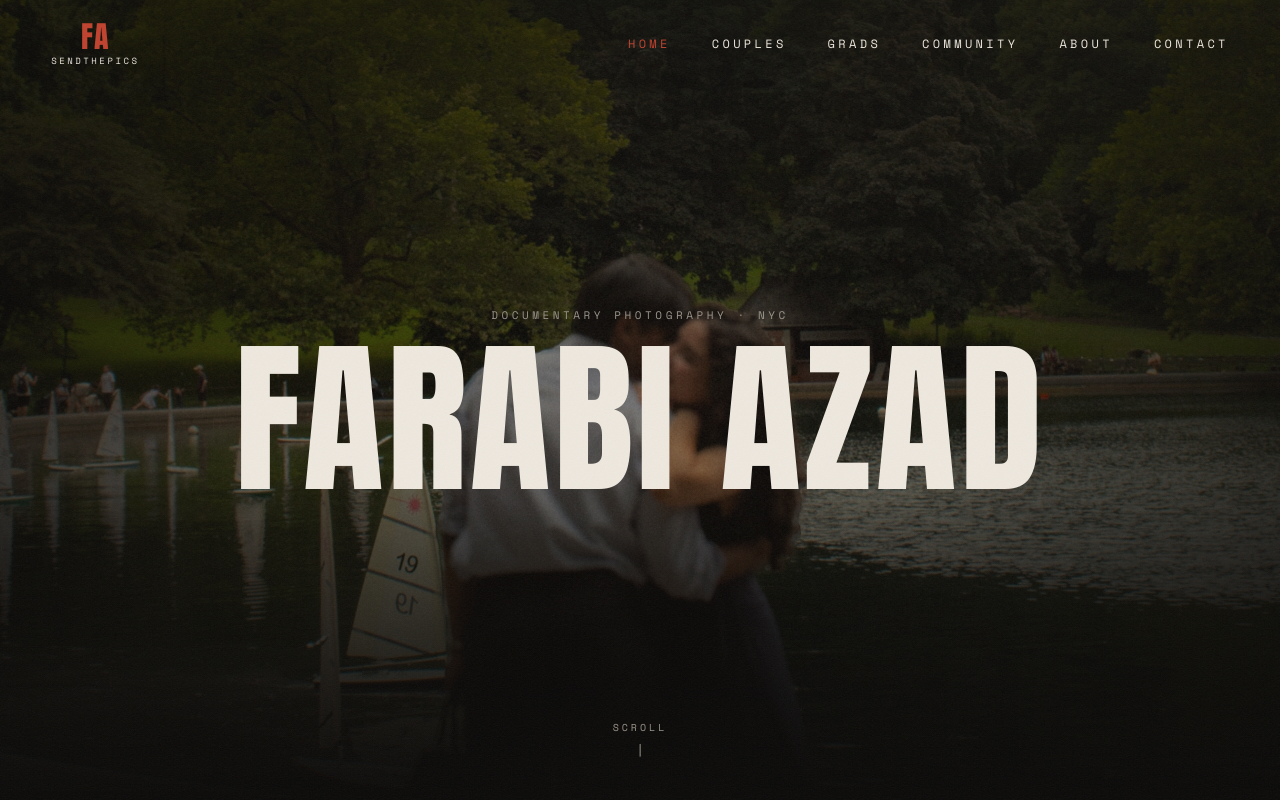
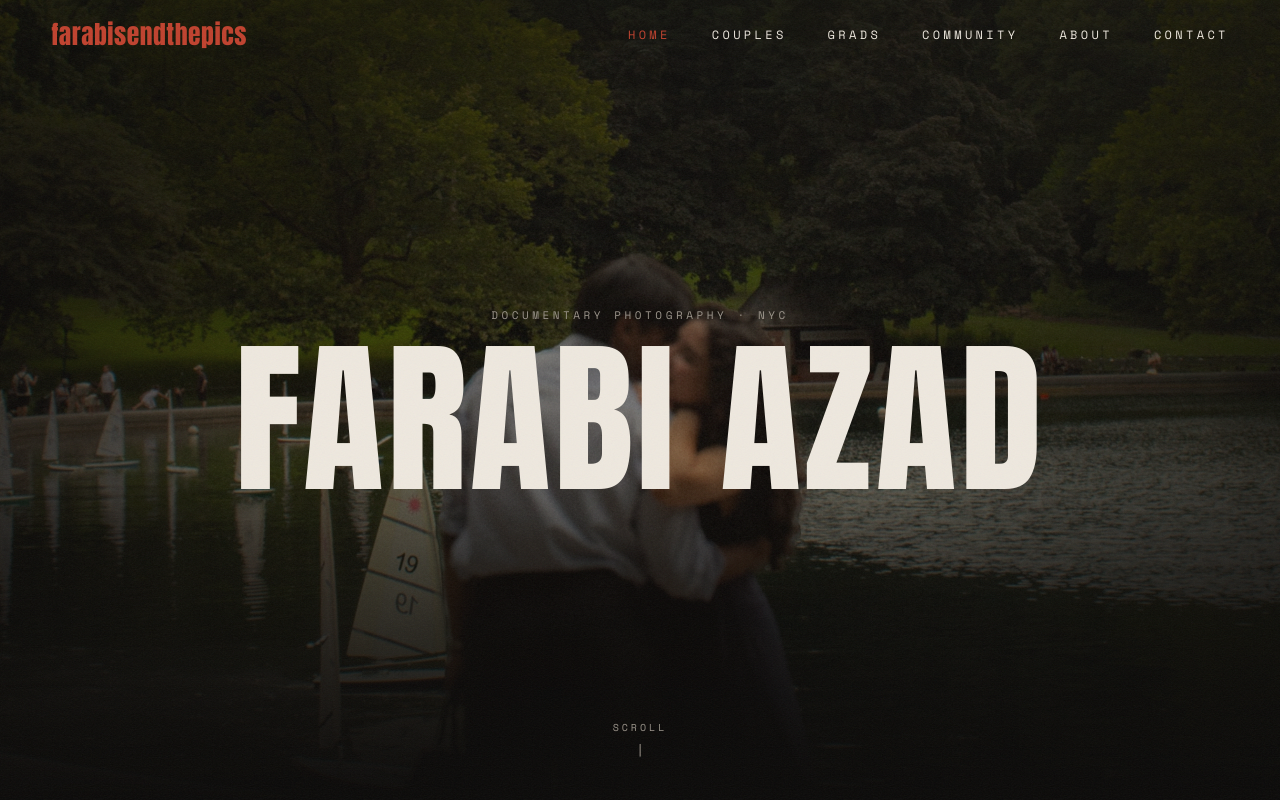
Before and after one commit to farabiazad/farabisnewwebsite, a plain HTML site: page index.html in a window 1280 px wide. Shown: the top 800 px of the page. Drawn offline with nearby package versions, Linux system fonts and the light colour scheme.

Commit message:
Replace FA logo with farabisendthepics wordmark
Swap the stacked "FA / sendthepics" nav mark for a single
"farabisendthepics" wordmark on every page.

Co-Authored-By: Claude Opus 5.5 <noreply@anthropic.com>

```diff
--- a/index.html
+++ b/index.html
@@ -15,8 +15,7 @@
   <!-- NAV -->
   <header class="nav" data-nav>
     <a class="nav-mark" href="index.html" aria-label="Farabi Azad home">
-      <span class="mark-big">FA</span>
-      <span class="mark-small">sendthepics</span>
+      <span class="mark-word">farabisendthepics</span>
     </a>
     <button class="nav-toggle" type="button" aria-label="Open menu" aria-expanded="false" data-nav-toggle>
       <span></span><span></span>
--- a/site.css
+++ b/site.css
@@ -66,8 +66,7 @@ a { color: inherit; }
 }
 .nav.is-scrolled { background: rgba(10, 9, 8, 0.88); padding-block: 14px; backdrop-filter: blur(6px); }
 .nav-mark { text-decoration: none; display: flex; flex-direction: column; align-items: center; line-height: 1; }
-.mark-big { font-family: var(--display); font-size: 30px; color: var(--red); letter-spacing: 0.04em; }
-.mark-small { font-size: 9px; letter-spacing: 0.28em; text-transform: uppercase; margin-top: 4px; }
+.mark-word { font-family: var(--display); font-size: clamp(20px, 2vw, 26px); color: var(--red); letter-spacing: 0.02em; }
 .nav-links { display: flex; gap: clamp(20px, 3.2vw, 48px); }
 .nav-links a {
   font-size: 12px; letter-spacing: 0.28em; text-transform: uppercase; text-decoration: none;
```
Also changed, not shown: about.html (+1 -2 lines), community.html (+1 -2 lines), contact.html (+1 -2 lines), couples.html (+1 -2 lines), grads.html (+1 -2 lines), personal.html (+1 -2 lines).
